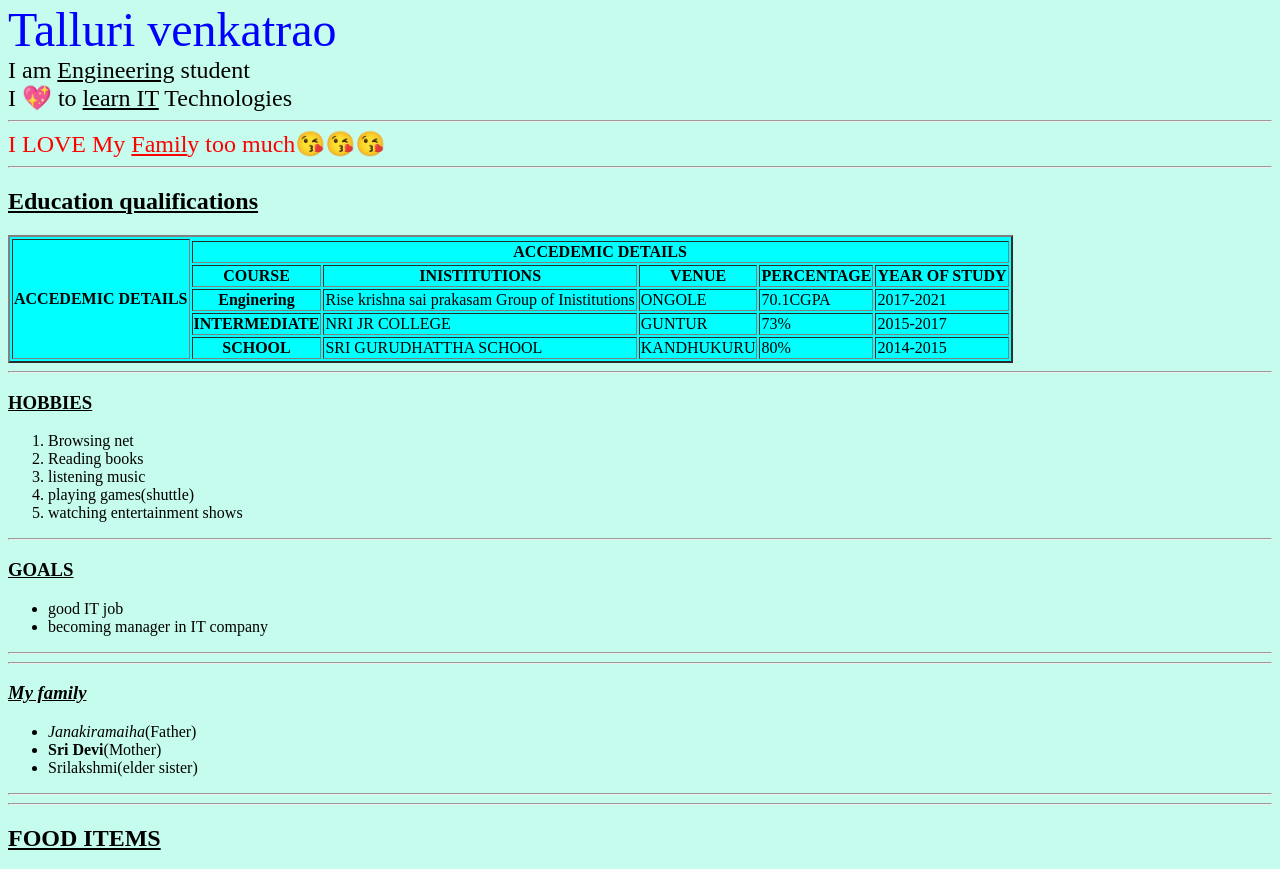
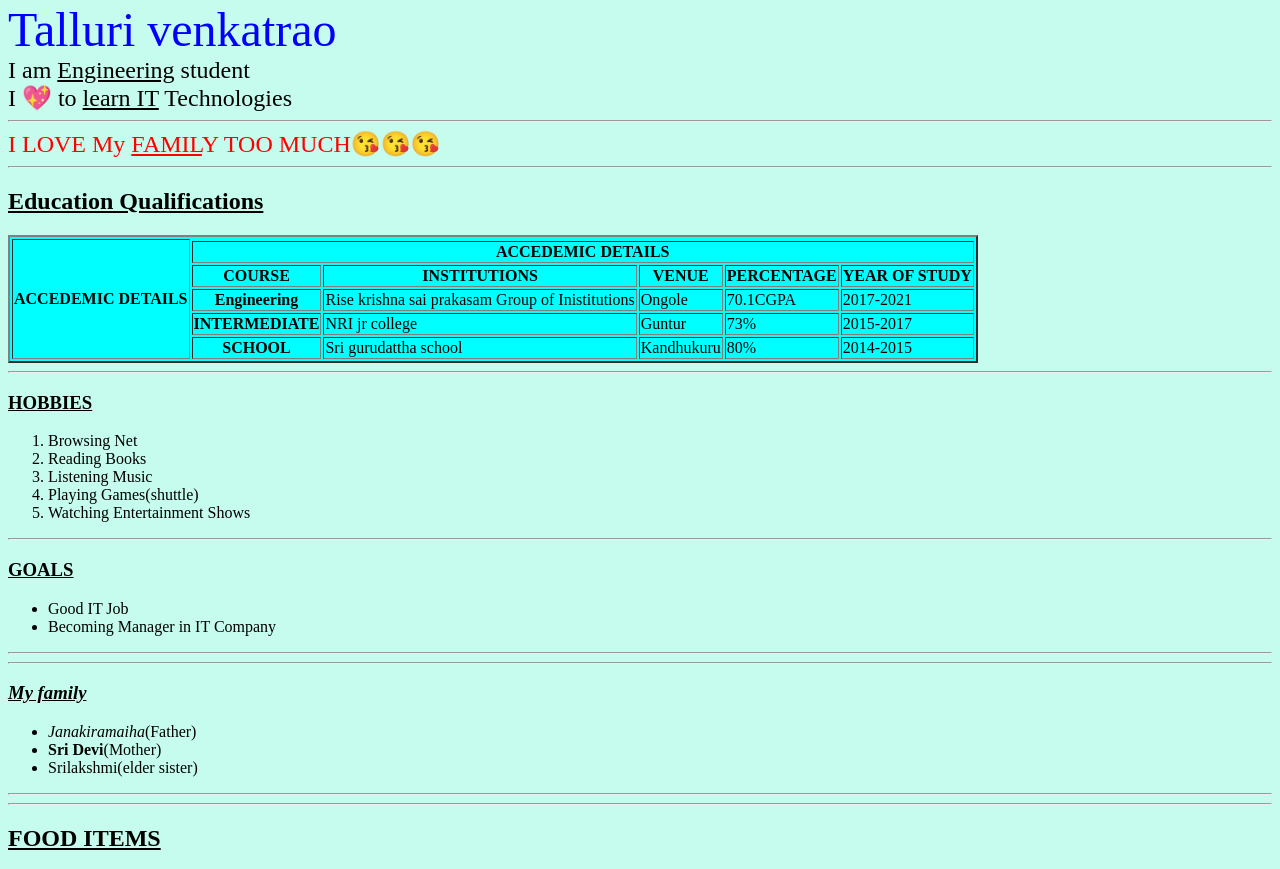
Before and after one commit to TVenkat456/venkat, a plain HTML site: page index.html in a window 1280 px wide. Shown: the part 511-1380 px from the top of the page. Drawn offline with Linux system fonts and the light colour scheme.

Commit message:
Add files via upload

```diff
--- a/index.html
+++ b/index.html
@@ -12,15 +12,15 @@
           <img src=venkat.jpeg width=350px height=400px />
         </th>
         <td>
-          <font size=7 color=pink>Talluri venkatrao</font>
+          <font size=7 color=pink>Talluri Venkatrao</font>
         </td>
         </tr>
     </table><hr />
     <font size=7 color=blue>Talluri venkatrao</font><br />
     <font size=5>I am <u>Engineering</u> student</font><br />
     <font size=5>I 💖 to <u>learn IT</u> Technologies </font><br /><hr />
-    <font size=5 COLOR="RED">I LOVE  My <u>Famil</u>y too much😘😘😘</font><HR />
-    <h2><u>Education qualifications</u></h2>
+    <font size=5 COLOR="RED">I LOVE  My <u>FAMIL</u>Y TOO MUCH😘😘😘</font><HR />
+    <h2><u>Education Qualifications</u></h2>
     <table BORDER=2 bgcolor="cyan">
       <tr >
         <th rowspan=6>
@@ -36,7 +36,7 @@
           COURSE
         </th>
         <TH>
-          INISTITUTIONS
+          INSTITUTIONS
         </TH>
         <TH>
           VENUE
@@ -50,13 +50,13 @@
       </tr>
       <TR>
         <TH>
-          Enginering
+          Engineering
         </TH>
         <TD>
           <a >Rise krishna sai prakasam Group of Inistitutions</a>
         </TD>
         <TD>
-          ONGOLE
+          Ongole
         </TD>
         <TD>
         70.1CGPA
@@ -70,10 +70,10 @@
           INTERMEDIATE
         </TH>
         <TD>
-          NRI JR COLLEGE
+          NRI jr college
         </TD>
         <TD>
-          GUNTUR
+          Guntur
         </TD>
         <TD>
           73%
@@ -87,11 +87,10 @@
           SCHOOL
         </TH>
         <Td>
-          SRI GURUDHATTHA SCHOOL
+          Sri gurudattha school
         </Td>
         <TD>
-          KANDHUKURU
-        </TD>
+          Kandhukuru
         <TD>
           80%
         </TD>
@@ -104,28 +103,28 @@
     <h3><u>HOBBIES</u></h3>
     <ol>
       <li>
-        Browsing net
+        Browsing Net
       </li>
     <li>
-      Reading books
+      Reading Books
     </li>
     <li>
-      listening music
+      Listening Music
     </li>
     <li>
-      playing games(shuttle)
+      Playing Games(shuttle)
     </li>
     <li>
-      watching entertainment shows
+      Watching Entertainment Shows
     </li>
     </ol><hr />
     <h3><u>GOALS</u></h3>
     <ul>
       <li>
-        good IT job
+        Good IT Job
       </li>
       <li>
-         becoming manager in IT company
+         Becoming Manager in IT Company
       </li>
     </ul><hr /><hr />
     <h3><i><u>My family</u></i></h3>
```
